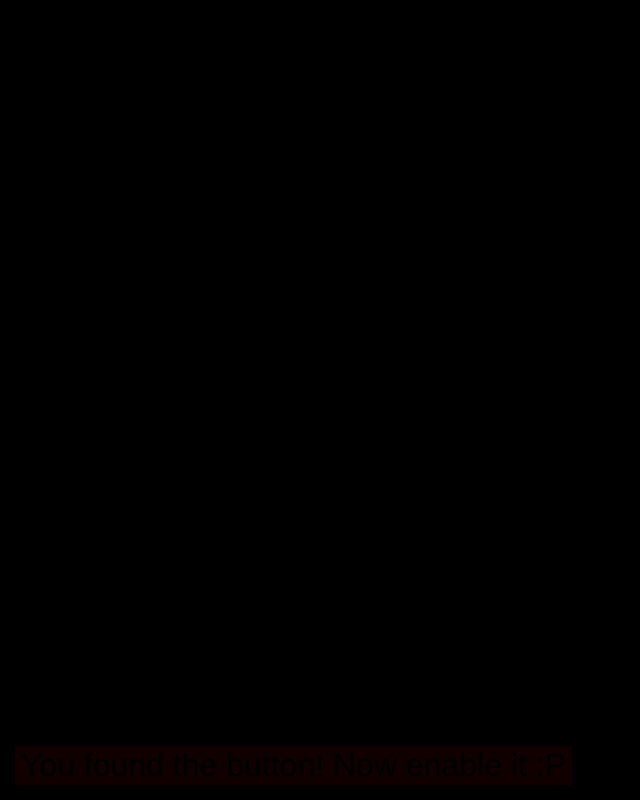
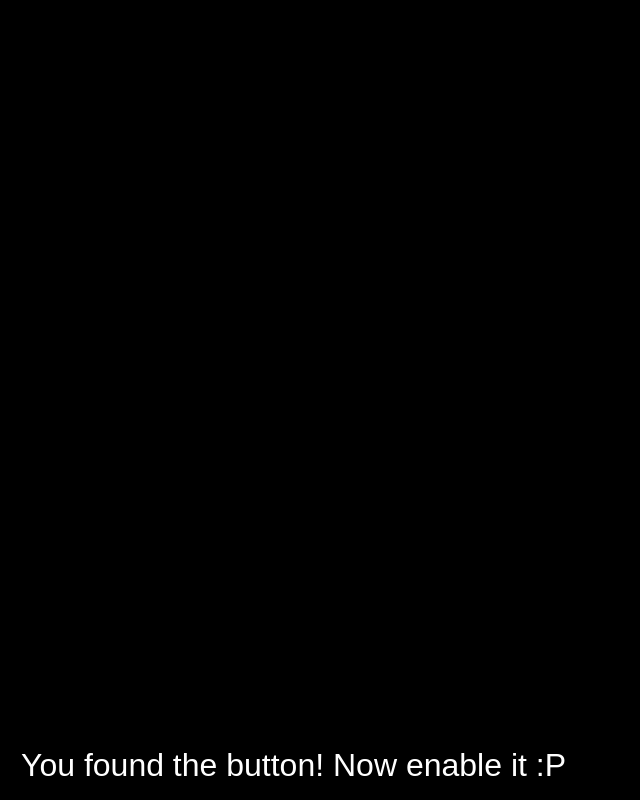
Before and after one commit to subifire5/owsvote.github.io, a plain HTML site: page index.html in a window 1280 px wide. In both pictures the pointer is over the button "You found the button! Now enable it :P". Shown: the part 254-1054 px from the top of the page, without its empty margins (0-640 px from the left). Drawn offline with Linux system fonts and the light colour scheme.

Commit message:
Update style.css

```diff
--- a/style.css
+++ b/style.css
@@ -14,5 +14,5 @@ button {
 }
 
 button:hover {
-    background-color: #110000;
+    color: white;
 }
```
